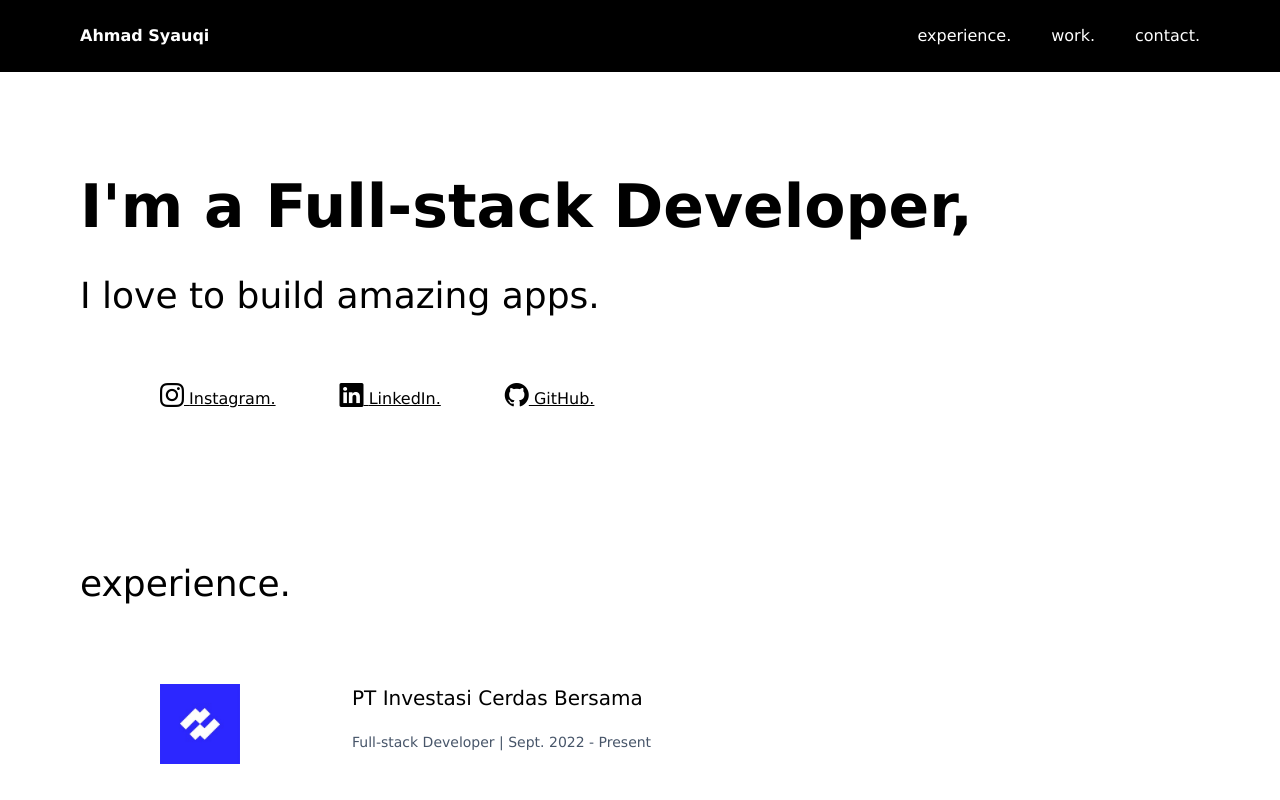
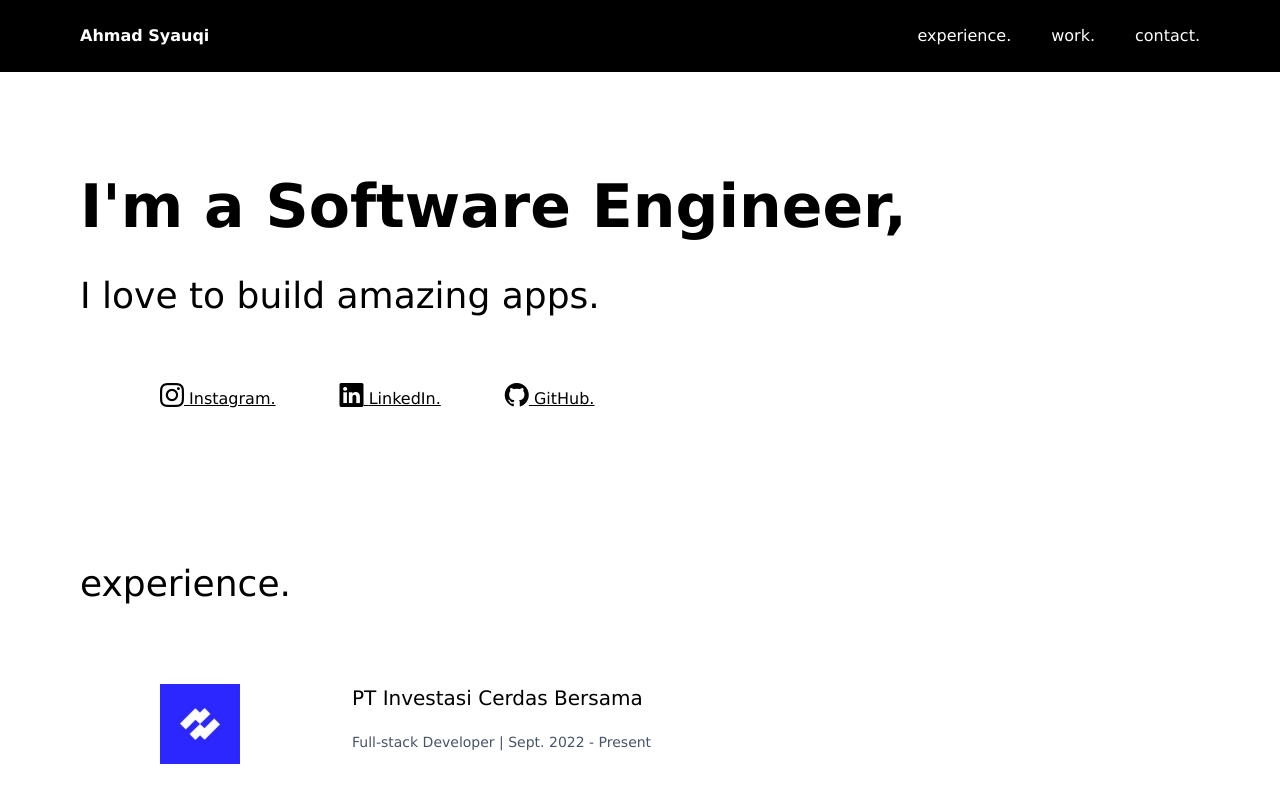
Before and after one commit to syauqeesy/personal-site, a React (Vite) app in the folder application/: page / in a window 1280 px wide. Shown: the top 800 px of the page. Built offline with nearby package versions, Linux system fonts and the light colour scheme.

Commit message:
change title

```diff
--- a/application/src/App.tsx
+++ b/application/src/App.tsx
@@ -8,7 +8,7 @@ function App() {
         <div>
           <h1>
             <span className="block lg:font-bold lg:text-6xl lg:mb-10">
-              I&apos;m a Full-stack Developer,
+              I&apos;m a Software Engineer,
             </span>
             <span className="block lg:font-medium lg:text-4xl">
               I love to build amazing apps.
```
